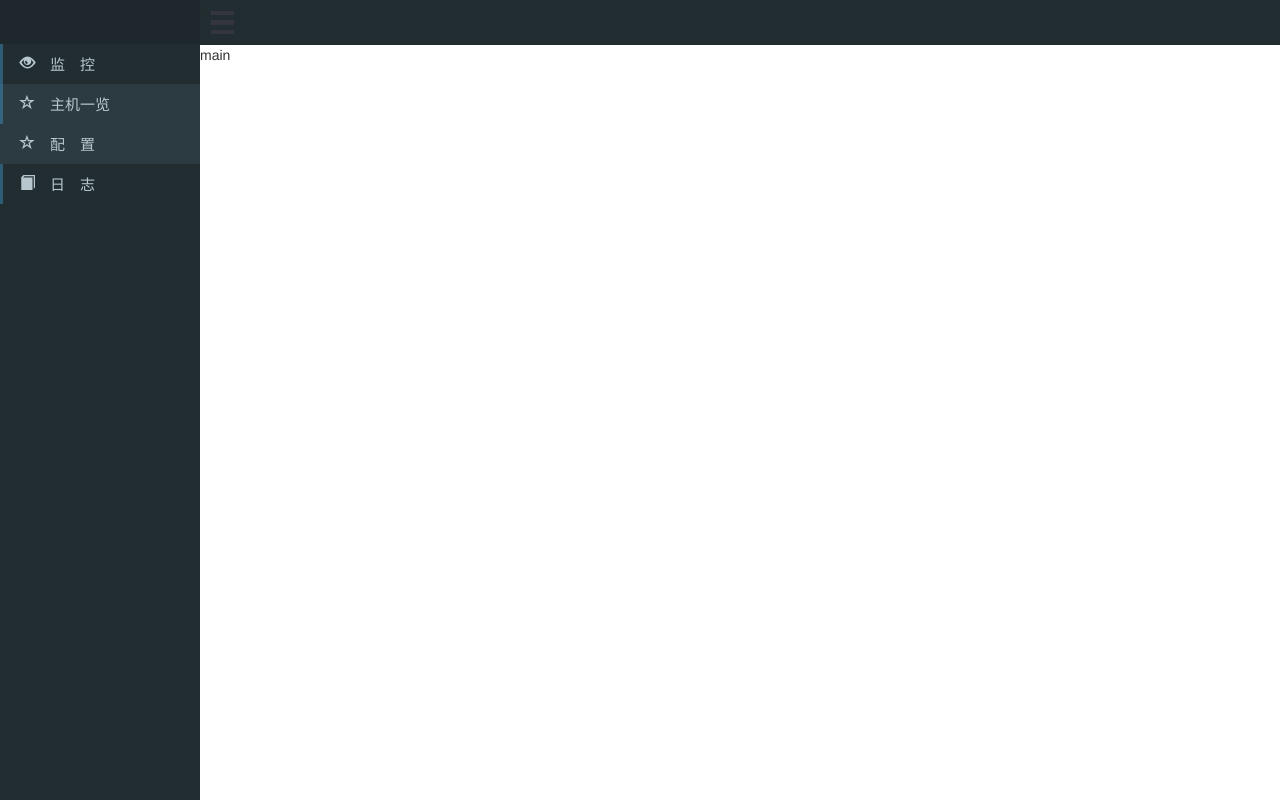
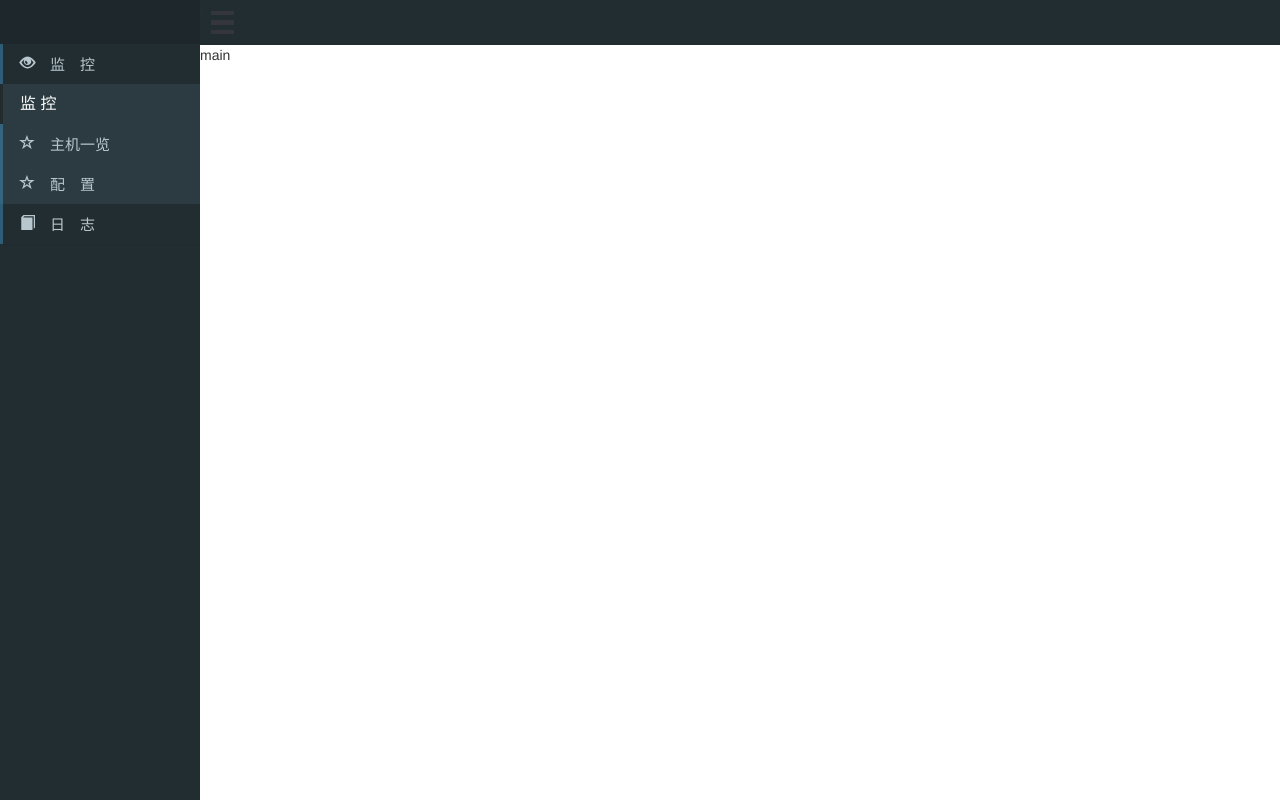
Before and after one commit to yuewuyi/opsweb, a Django app: template templates/home/index.html in a window 1280 px wide, after a click on "监 控". Run offline with Django 3.2, Linux system fonts and the light colour scheme; the template is opened without the code that fills it, so the values that code supplies are empty; some libraries are stand-ins or nearby versions.

Commit message:
父选项重复显示

```diff
--- a/opsweb/settings.py
+++ b/opsweb/settings.py
@@ -81,8 +81,8 @@ DATABASES = {
         'NAME': 'opsweb',
         'USER': 'root',
         'PASSWORD': 'suyue123',
-        # 'HOST': '192.168.2.114',
-        'HOST':'172.20.11.95',
+        'HOST': '192.168.2.114',
+        # 'HOST':'172.20.11.95',
         'PORT':'3306',
     }
 }
--- a/static/home/css/sidebar.css
+++ b/static/home/css/sidebar.css
@@ -40,7 +40,7 @@
     opacity:0.5;
 }
 .link_title:hover .title_mask{
-    width: 100%;
+    width: 100%  !important;
 }
 .link_title:hover{
     color: white;
@@ -51,3 +51,28 @@
 .link_cont:hover{
     color: white;
 }
+.show_title{
+    display: block;
+    height: 40px;
+    background-color: #2c3b41;
+    align-content: center;
+    line-height: 40px;
+    position: relative;
+    color: white;
+    text-indent:20px;
+    font-size: 16px;
+}
+.show_mask{
+    width: 3px;
+    background-color: #1C1C1C;
+    position: absolute;
+    height: 40px;
+    transition: 0.3s 0s width ease;
+    z-index: 10;
+    top: 0;
+    left: 0;
+    opacity:0.5;
+}
+.show_title:hover .show_mask{
+    width: 100%;
+}
--- a/static/home/js/sidebar.js
+++ b/static/home/js/sidebar.js
@@ -1,3 +1,10 @@
 /**
  * Created by suyue on 2017/1/18.
  */
+function mask(action,mask_id){
+    if (action=="over"){
+        $("#"+mask_id).css("width","100%")
+    }else if(action=="out"){
+        $("#"+mask_id).css("width","3px")
+    }
+}
--- a/templates/home/index.html
+++ b/templates/home/index.html
@@ -9,6 +9,7 @@
     <script src="{% static 'bootstrap/js/jquery-min.js' %}"></script>
     <script src="{% static 'bootstrap/js/bootstrap.min.js' %}"></script>
     <script src="{% static 'home/js/top_memu.js' %}"></script>
+    <script src="{% static 'home/js/sidebar.js' %}"></script>
     <title>主页</title>
 </head>
 <body>
@@ -18,20 +19,22 @@
             <div id="accordion">
                 <div class="panel pan_group">
                     <div class="link_title" data-toggle="collapse" data-parent="#accordion" href="#montior">
-                        <span class="title_mask"></span><span class="glyphicon glyphicon-eye-open icon_style"> 监 控</span>
+                        <span class="title_mask" id="mon_mask"></span><span class="glyphicon glyphicon-eye-open icon_style"> 监 控</span>
                     </div>
                     <div id="montior" class="panel-collapse collapse">
+                        <span  class="show_title" onMouseOver="mask('over','mon_mask')" onmouseout="mask('out','mon_mask')"><span class="show_mask"></span>监 控</span>
                         <span class="link_cont"><span class="title_mask"></span><span class="glyphicon glyphicon-star-empty icon_style"> 主机一览</span></span>
-                        <span class="link_cont"><span class="glyphicon glyphicon-star-empty icon_style"> 配  置</span></span>
+                        <span class="link_cont"><span class="title_mask"></span><span class="glyphicon glyphicon-star-empty icon_style"> 配  置</span></span>
                     </div>
                 </div>
                 <div class="panel pan_group">
                     <div class="link_title" data-toggle="collapse" data-parent="#accordion" href="#log">
-                        <span class="title_mask"></span><span class="glyphicon glyphicon-book icon_style"> 日  志</span>
+                        <span class="title_mask" id="log_mask"></span><span class="glyphicon glyphicon-book icon_style"> 日  志</span>
                     </div>
                     <div id="log" class="panel-collapse collapse">
-                        <span class="link_cont"><span class="glyphicon glyphicon-star-empty icon_style"> 日志查看</span></span>
-                        <span class="link_cont"><span class="glyphicon glyphicon-star-empty icon_style"> 配  置</span></span>
+                        <span  class="show_title" onMouseOver="mask('over','log_mask')" onmouseout="mask('out','log_mask')"><span class="show_mask"></span>日 志</span>
+                        <span class="link_cont"><span class="title_mask"></span><span class="glyphicon glyphicon-star-empty icon_style"> 日志查看</span></span>
+                        <span class="link_cont"><span class="title_mask"></span><span class="glyphicon glyphicon-star-empty icon_style"> 配  置</span></span>
                     </div>
                 </div>
             </div>
```
